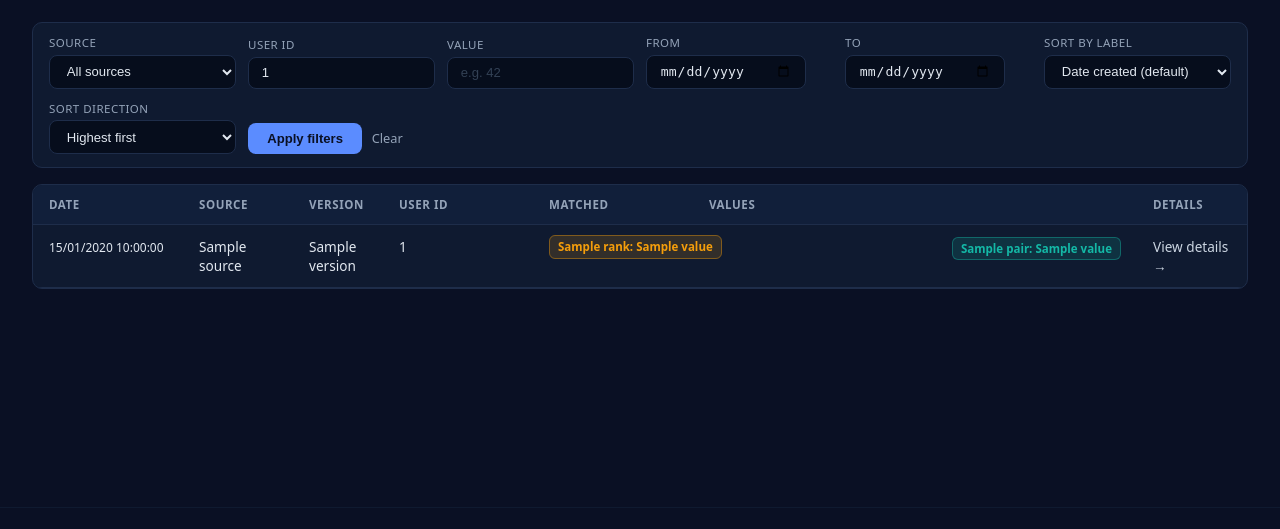
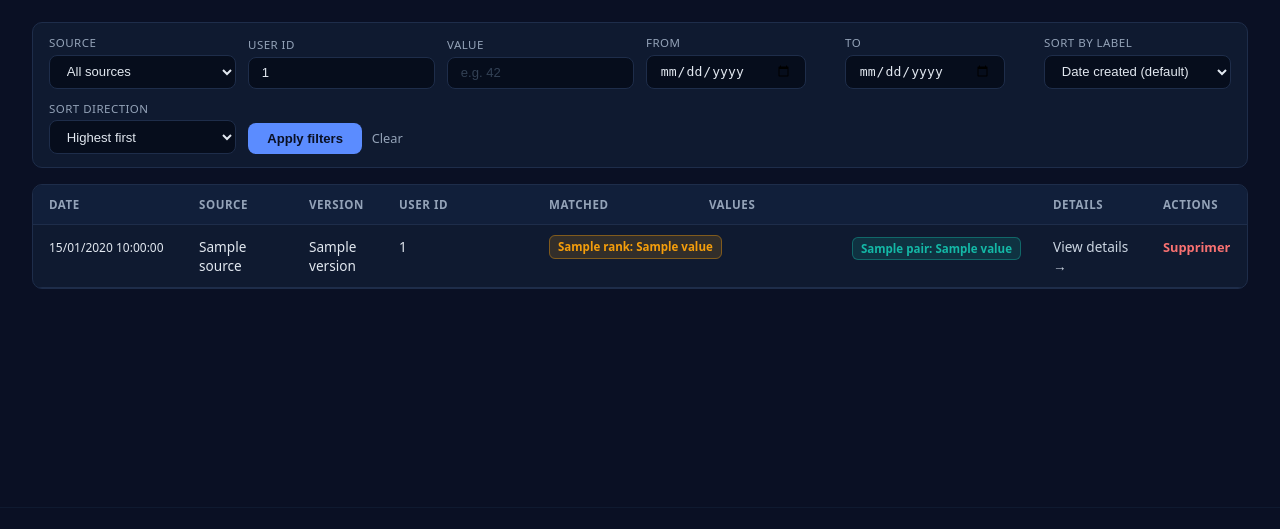
Before and after one commit to Zombitch/lasback, a Node project: template src/routes/dashboard/dashboard-rank.ejs in a window 1280 px wide. Shown: the part 227-756 px from the top of the page. Run offline with Node 20 templates, Linux system fonts and the light colour scheme; the template is opened without the code that fills it: most values are stand-ins (such as "Sample title", 1, 10 or a date in 2020); some libraries are stand-ins or nearby versions.

Commit message:
Add delete option on rank view

```diff
--- a/src/app.js
+++ b/src/app.js
@@ -26,6 +26,7 @@ import totpRouter from './routes/totp/totp.route.js';
 import visitRouter from './routes/visit/visit.route.js';
 import analyticsRouter from './routes/analytics/analytics.route.js';
 import rankRouter from './routes/rank/rank.route.js';
+import adminRankRouter from './routes/rank/admin-rank.route.js';
 
 import cloudSaveAuthRouter from './routes/cloud-save/auth.route.js';
 import cloudSaveRouter from './routes/cloud-save/saves.route.js';
@@ -223,6 +224,7 @@ app.use('/feature-interruptor', apiKeyAuth, checkOriginAllowed, featureInterrupt
 // Admin JSON API (TOTP protected)
 app.use('/admin', totpAuth, adminSavesRouter);
 app.use('/admin', totpAuth, adminFeatureInterruptorRouter);
+app.use('/admin', totpAuth, adminRankRouter);
 
 // All view routes are protected by TOTP
 app.get('/', totpAuth, homeRouter);
--- a/src/public/css/style.css
+++ b/src/public/css/style.css
@@ -1277,11 +1277,11 @@ td {
      fixed 8-column template — mismatched column counts made rows drift
      across grid lines, spilling data into the header row. */
   .rank-list {
-    grid-template-columns: 150px 110px 90px 150px 1fr 110px;
+    grid-template-columns: 150px 110px 90px 150px 1fr 110px 100px;
   }
 
   .rank-list.rank-list-matched {
-    grid-template-columns: 150px 110px 90px 150px 160px 1fr 110px;
+    grid-template-columns: 150px 110px 90px 150px 160px 1fr 110px 100px;
   }
 }
 
--- a/src/routes/dashboard/dashboard-rank.ejs
+++ b/src/routes/dashboard/dashboard-rank.ejs
@@ -81,10 +81,11 @@
           <% } %>
           <div>Values</div>
           <div>Details</div>
+          <div>Actions</div>
         </div>
 
         <% ranks.forEach((r) => { %>
-          <article class="event-card">
+          <article class="event-card" id="rank-row-<%= r._id %>">
             <div class="event-card-row">
               <span class="event-field-label">Date</span>
               <span class="event-field-value timestamp"><%= new Date(r.createdAt).toLocaleString('fr-FR') %></span>
@@ -128,6 +129,12 @@
               <span class="event-field-label"></span>
               <span class="event-field-value"><a href="/dashboard/rank/<%= r._id %>" class="stat-label-link">View details &rarr;</a></span>
             </div>
+            <div class="event-card-row">
+              <span class="event-field-label">Actions</span>
+              <span class="event-field-value">
+                <a href="#" class="action-link" style="color:#f87171" data-action="delete" data-id="<%= r._id %>">Supprimer</a>
+              </span>
+            </div>
           </article>
         <% }) %>
       </div>
@@ -156,4 +163,25 @@
     <% } %>
   </main>
 
+<script>
+  async function deleteRank(id) {
+    if (!confirm('Supprimer cette entrée de classement ?')) return;
+
+    const res = await fetch('/admin/rank/' + id, {
+      method: 'DELETE',
+    });
+    const data = await res.json();
+
+    if (data.success) {
+      const row = document.getElementById('rank-row-' + id);
+      if (row) row.remove();
+    }
+  }
+
+  document.addEventListener('click', (e) => {
+    const del = e.target.closest('[data-action="delete"]');
+    if (del) { e.preventDefault(); deleteRank(del.dataset.id); return; }
+  });
+</script>
+
 <%- include('../partials/footer') %>
```
Also changed, not shown: src/routes/rank/admin-rank.controller.js (added, +15 -0 lines), src/routes/rank/admin-rank.route.js (added, +10 -0 lines).
